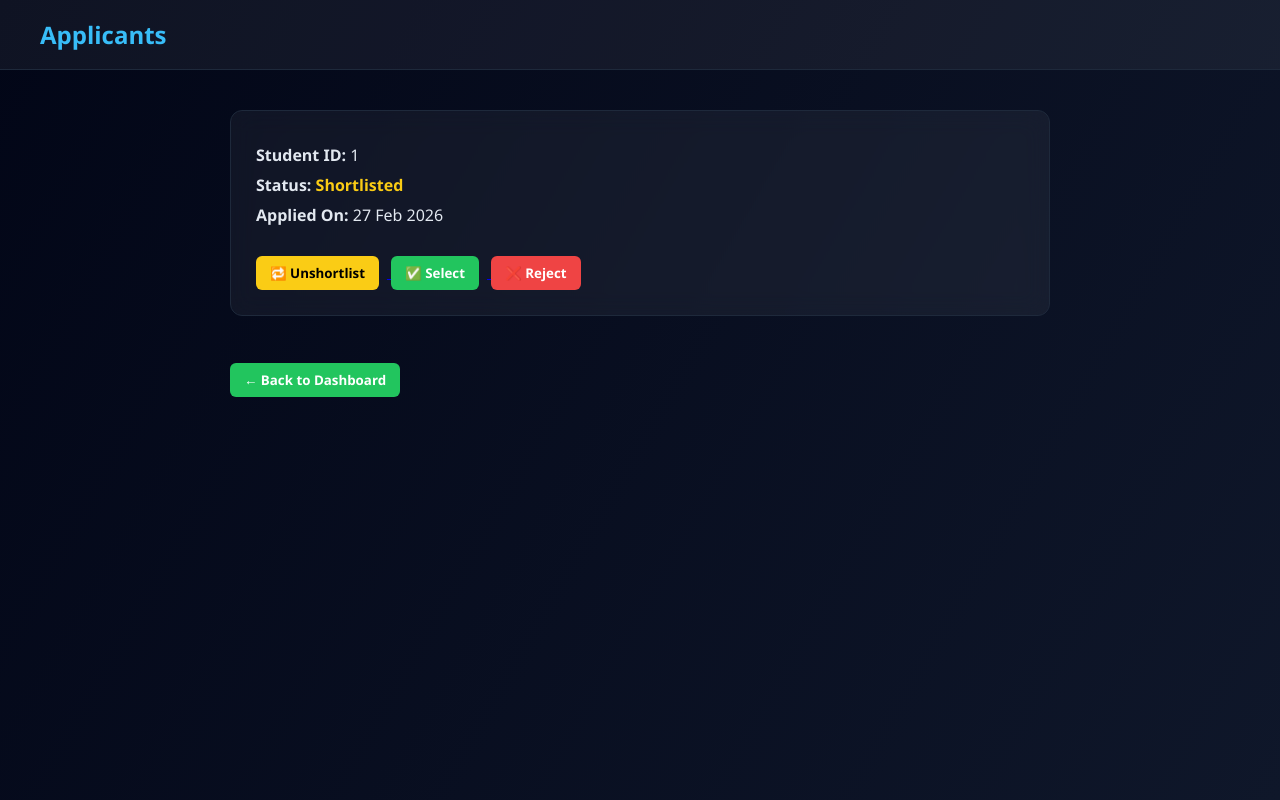
After one commit to sfdhn878y/mad1-placment-portal-final-with-all-milestone, a Flask app: page /job-applications/1 in a window 1280 px wide. The commit adds this page. Run offline with Flask 3, Linux system fonts and the light colour scheme; data comes from the database, SQL or seed files in the repository; both versions use the stored data as it was after the commit.

Commit message:
compnay dashbaord view candation in job and status update on studnet dashbaro

```diff
--- a/app.py
+++ b/app.py
@@ -340,6 +340,43 @@ def complete_company_profile():
             return redirect("/company_dashboard")
     return render_template("complete_company_profile.html")
 
+@app.route("/job-applications/<int:job_id>")
+def view_applications(job_id):
+    applications = Application.query.filter_by(job_id=job_id).all()
+
+    return render_template(
+        "applications.html",
+        applications=applications
+    )
+
+@app.route("/toggle-status/<int:app_id>/<string:action>")
+def toggle_status(app_id, action):
+    if "user_id" not in session:
+        return redirect("/login")
+
+    application = Application.query.get_or_404(app_id)
+
+    if action == "shortlist":
+        if application.status == "Shortlisted":
+            application.status = "Applied"   # unshortlist
+        else:
+            application.status = "Shortlisted"
+
+    elif action == "select":
+        if application.status == "Selected":
+            application.status = "Shortlisted"   # unselect
+        else:
+            application.status = "Selected"
+
+    elif action == "reject":
+        if application.status == "Rejected":
+            application.status = "Applied"   # unreject
+        else:
+            application.status = "Rejected"
+
+    db.session.commit()
+
+    return redirect(request.referrer)
 
 ###########################
 
@@ -354,20 +391,18 @@ def student_dashboard():
 
     jobs = Job.query.filter_by(is_approved=True, is_closed=False).all()
 
-    applied_job_ids = []
+    applied_jobs = {}
 
     if student:
-        applied_job_ids = [
-            app.job_id for app in student.applications
-        ]
+        for app in student.applications:
+            applied_jobs[app.job_id] = app.status   # store job_id : status
 
     return render_template(
         "student_dashboard.html",
         student=student,
         jobs=jobs,
-        applied_job_ids=applied_job_ids
+        applied_jobs=applied_jobs
     )
-
 
 @app.route("/apply-job/<int:job_id>")
 def apply_job(job_id):
--- /dev/null
+++ b/templates/applications.html
@@ -0,0 +1,173 @@
+    <!DOCTYPE html>
+<html lang="en">
+
+<head>
+    <meta charset="UTF-8">
+    <title>Job Applicants</title>
+
+    <style>
+        * {
+            box-sizing: border-box;
+            font-family: "Segoe UI", Arial, sans-serif;
+        }
+
+        body {
+            margin: 0;
+            background: linear-gradient(120deg, #020617, #0f172a);
+            min-height: 100vh;
+            color: #e2e8f0;
+        }
+
+        .navbar {
+            background: rgba(255, 255, 255, 0.05);
+            border-bottom: 1px solid #1e293b;
+            padding: 18px 40px;
+        }
+
+        .navbar h2 {
+            margin: 0;
+            color: #38bdf8;
+        }
+
+        .container {
+            max-width: 900px;
+            margin: auto;
+            padding: 40px;
+        }
+
+        .card {
+            background: rgba(255, 255, 255, 0.05);
+            border-radius: 12px;
+            border: 1px solid #1e293b;
+            backdrop-filter: blur(12px);
+            padding: 25px;
+            margin-bottom: 25px;
+        }
+
+        .card p {
+            margin: 8px 0;
+        }
+
+        .btn {
+            padding: 8px 14px;
+            border: none;
+            border-radius: 6px;
+            cursor: pointer;
+            font-weight: bold;
+            margin-right: 8px;
+            transition: 0.3s;
+        }
+
+        .shortlist {
+            background: #facc15;
+        }
+
+        .select {
+            background: #22c55e;
+            color: white;
+        }
+
+        .reject {
+            background: #ef4444;
+            color: white;
+        }
+
+        .btn:hover {
+            transform: scale(1.05);
+        }
+
+        .status {
+            font-weight: bold;
+        }
+    </style>
+</head>
+
+<body>
+
+    <div class="navbar">
+        <h2>Applicants</h2>
+    </div>
+
+    <div class="container">
+
+        {% if applications %}
+
+        {% for app in applications %}
+<div class="card">
+
+    <p><b>Student ID:</b> {{ app.student_id }}</p>
+
+    <p>
+        <b>Status:</b>
+        <span class="status">
+            {% if app.status == "Applied" %}
+            <span style="color: #38bdf8;">Applied</span>
+            {% elif app.status == "Shortlisted" %}
+            <span style="color: #facc15;">Shortlisted</span>
+            {% elif app.status == "Selected" %}
+            <span style="color: #22c55e;">Selected</span>
+            {% else %}
+            <span style="color: #ef4444;">Rejected</span>
+            {% endif %}
+        </span>
+    </p>
+
+    <p>
+        <b>Applied On:</b>
+        {{ app.applied_at.strftime("%d %b %Y") }}
+    </p>
+
+    <br>
+
+    <!-- SHORTLIST -->
+    <a href="/toggle-status/{{ app.id }}/shortlist">
+        <button class="btn shortlist">
+            {% if app.status == "Shortlisted" %}
+                🔁 Unshortlist
+            {% else %}
+                ⭐ Shortlist
+            {% endif %}
+        </button>
+    </a>
+
+    <!-- SELECT -->
+    <a href="/toggle-status/{{ app.id }}/select">
+        <button class="btn select">
+            {% if app.status == "Selected" %}
+                🔁 Unselect
+            {% else %}
+                ✅ Select
+            {% endif %}
+        </button>
+    </a>
+
+    <!-- REJECT -->
+    <a href="/toggle-status/{{ app.id }}/reject">
+        <button class="btn reject">
+            {% if app.status == "Rejected" %}
+                🔁 Unreject
+            {% else %}
+                ❌ Reject
+            {% endif %}
+        </button>
+    </a>
+
+</div>
+
+        {% endfor %}
+
+        {% else %}
+        <p style="color:#94a3b8;">No applications received yet.</p>
+        {% endif %}
+
+        <br>
+
+        <a href="/company_dashboard">
+            <button class="btn select">← Back to Dashboard</button>
+        </a>
+
+    </div>
+
+</body>
+
+</html>
--- a/templates/student_dashboard.html
+++ b/templates/student_dashboard.html
@@ -75,9 +75,9 @@
             <p><b>Skills:</b> {{ job.skills }}</p>
             <p><b>Salary:</b> {{ job.salary }}</p>
 
-            {% if job.id in applied_job_ids %}
+            {% if job.id in applied_jobs %}
             <button class="btn" style="background: gray; cursor: not-allowed;">
-                Applied ✓
+                Applied ✓ ({{ applied_jobs[job.id] }})
             </button>
             {% else %}
             <a href="/apply-job/{{ job.id }}">
@@ -88,7 +88,6 @@
         </div>
         {% endfor %}
 
-
     </div>
 
     {% endblock %}
```
Also changed, not shown: instance/placement.db.
